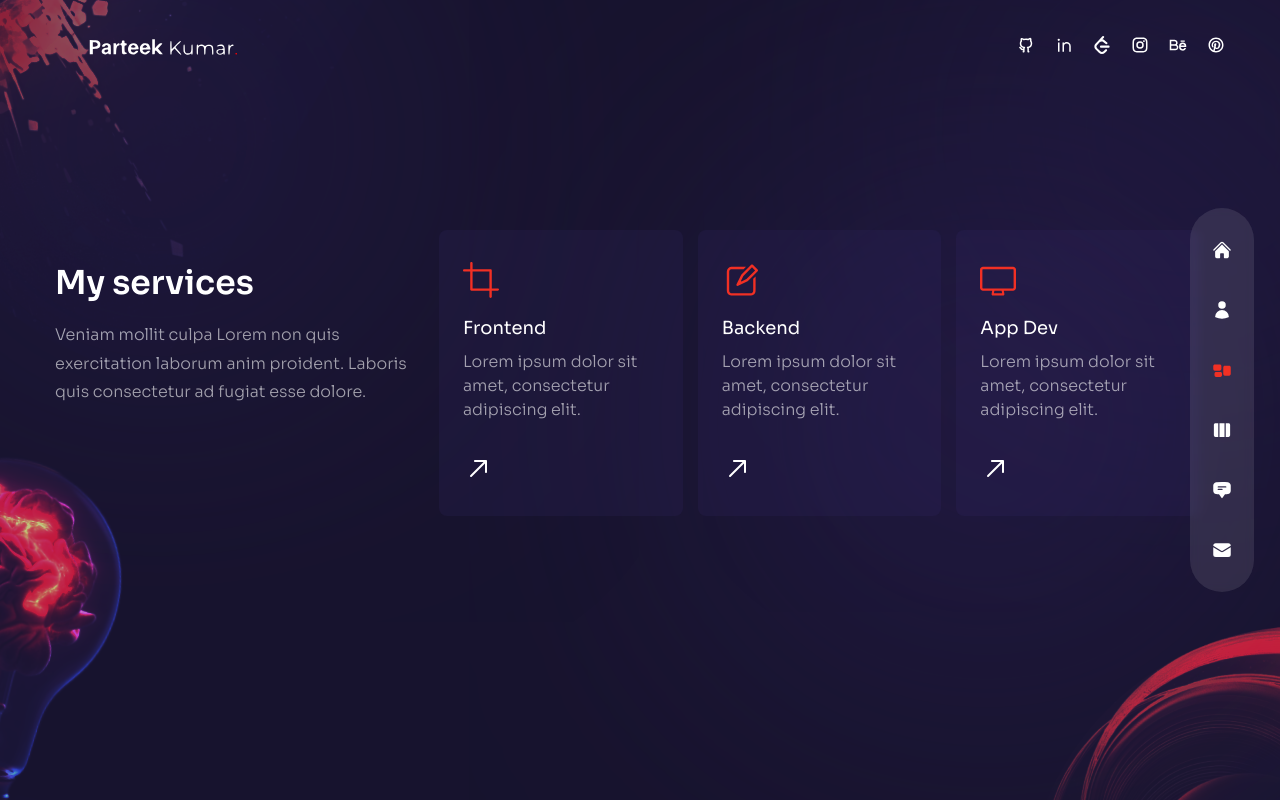
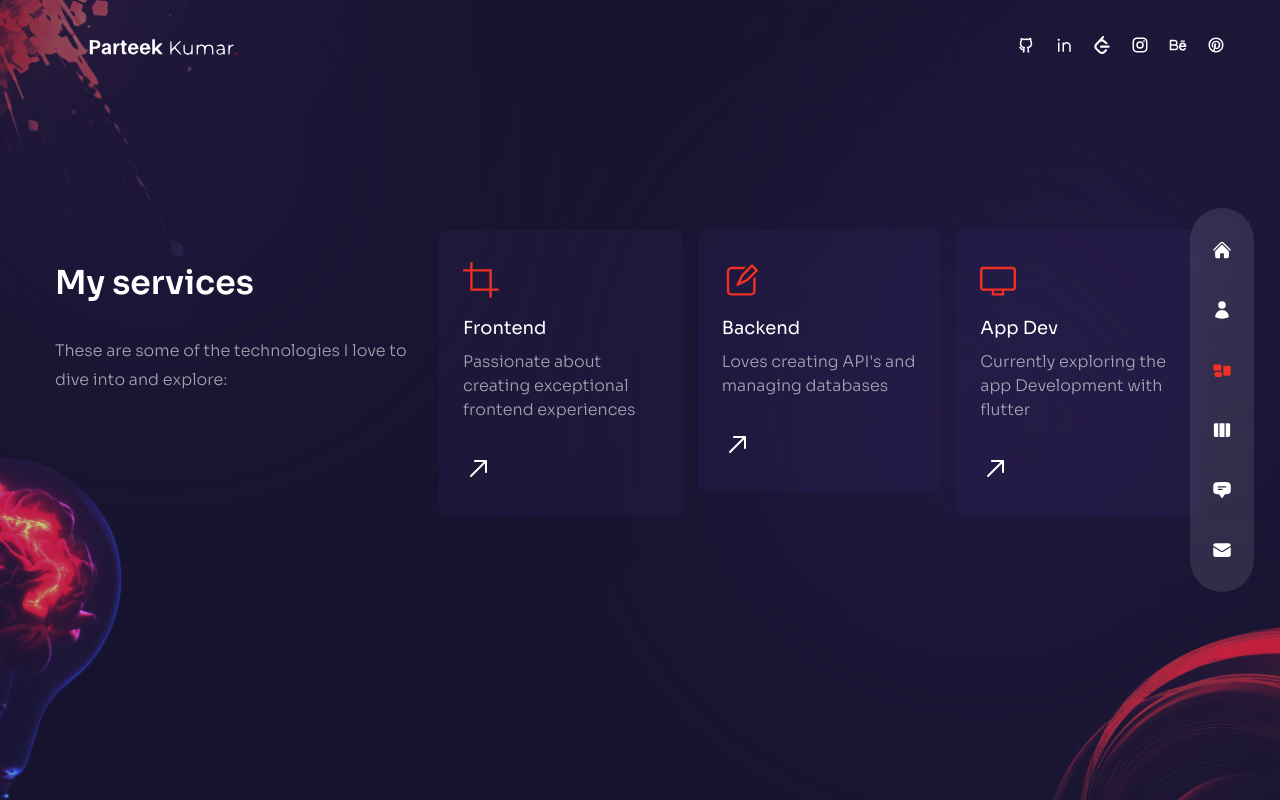
Before and after one commit to parteek2813/Portfolio-Nextjs, a Next.js app: page /services in a window 1280 px wide. Built offline with nearby package versions, Linux system fonts and the light colour scheme.

Commit message:
added code

```diff
--- a/components/ServiceSlider.js
+++ b/components/ServiceSlider.js
@@ -24,27 +24,22 @@ const serviceData = [
   {
     icon: <RxCrop />,
     title: "Frontend",
-    description: "Lorem ipsum dolor sit amet, consectetur adipiscing elit.",
+    description: "Passionate about creating exceptional frontend experiences ",
   },
   {
     icon: <RxPencil2 />,
     title: "Backend",
-    description: "Lorem ipsum dolor sit amet, consectetur adipiscing elit.",
+    description: "Loves creating API's and managing databases",
   },
   {
     icon: <RxDesktop />,
     title: "App Dev",
-    description: "Lorem ipsum dolor sit amet, consectetur adipiscing elit.",
-  },
-  {
-    icon: <RxReader />,
-    title: "Copywriting",
-    description: "Lorem ipsum dolor sit amet, consectetur adipiscing elit.",
+    description: "Currently exploring the app Development with flutter",
   },
   {
     icon: <RxRocket />,
     title: "SEO",
-    description: "Lorem ipsum dolor sit amet, consectetur adipiscing elit.",
+    description: "I possess strong expertise in SEO tech and strategies.",
   },
 ];
 
--- a/pages/about/index.js
+++ b/pages/about/index.js
@@ -100,23 +100,23 @@ const aboutData = [
       },
     ],
   },
-  {
-    title: "experience",
-    info: [
-      {
-        title: "UX/UI Designer - XYZ Company",
-        stage: "2012 - 2023",
-      },
-      {
-        title: "Web Developer - ABC Agency",
-        stage: "2010 - 2012",
-      },
-      {
-        title: "Intern - DEF Corporation",
-        stage: "2008 - 2010",
-      },
-    ],
-  },
+  // {
+  //   title: "experience",
+  //   info: [
+  //     {
+  //       title: "UX/UI Designer - XYZ Company",
+  //       stage: "2012 - 2023",
+  //     },
+  //     {
+  //       title: "Web Developer - ABC Agency",
+  //       stage: "2010 - 2012",
+  //     },
+  //     {
+  //       title: "Intern - DEF Corporation",
+  //       stage: "2008 - 2010",
+  //     },
+  //   ],
+  // },
   {
     title: "certificates",
     info: [
@@ -166,7 +166,7 @@ const About = () => {
             🌟 Master of <span className="text-accent">Frontend Sorcery</span>{" "}
             Unleashing Digital Wizardry 🚀
           </motion.h2>
-          <motion.p
+          <motion.div
             variants={fadeIn("right", 0.4)}
             initial="hidden"
             animate="show"
@@ -185,7 +185,7 @@ const About = () => {
               such as SASS, Bootstrap, and Tailwind CSS, ensuring your websites
               are as visually stunning as a celestial tapestry.
             </div>
-          </motion.p>
+          </motion.div>
 
           {/* counters */}
 
--- a/pages/services/index.js
+++ b/pages/services/index.js
@@ -29,10 +29,10 @@ const Services = () => {
               initial="hidden"
               animate="show"
               exit="hidden"
-              className="mb-4 max-w-[400px] mx-auto lg:mx-0"
+              className="mb-4 max-w-[400px] mx-auto lg:mx-0 mt-4 "
             >
-              Veniam mollit culpa Lorem non quis exercitation laborum anim
-              proident. Laboris quis consectetur ad fugiat esse dolore.
+              These are some of the technologies I love to dive into and
+              explore:
             </motion.p>
           </div>
           {/* slider */}
--- a/pages/work/index.js
+++ b/pages/work/index.js
@@ -22,17 +22,17 @@ const Work = () => {
               exit="hidden"
               className="h2 xl:mt-20 "
             >
-              My work <span className="text-accent"></span>
+              My Projects <span className="text-accent"></span>
             </motion.h2>
             <motion.p
               variants={fadeIn("up", 0.4)}
               initial="hidden"
               animate="show"
               exit="hidden"
-              className="mb-4 max-w-[400px] mx-auto lg:mx-0 "
+              className="mb-4 max-w-[400px] mx-auto lg:mx-0 mt-6"
             >
-              Veniam mollit culpa Lorem non quis exercitation laborum anim
-              proident. Laboris quis consectetur ad fugiat esse dolore.
+              Some of my projects using various stacks like Html, css, reactJs,
+              nextJs, Typescript, NodeJs
             </motion.p>
           </div>
           {/* slider */}
```
